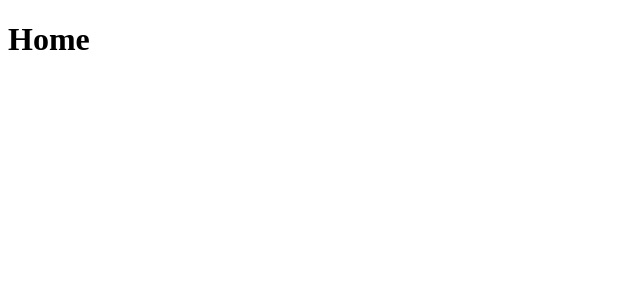
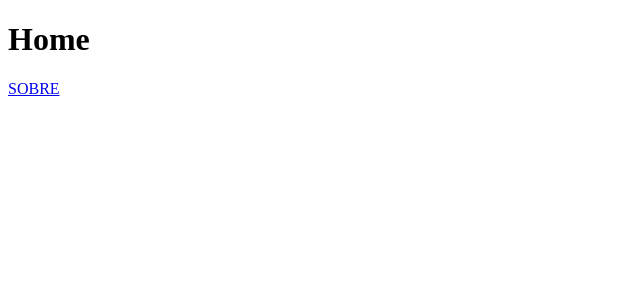
Before and after one commit to philmottin/next-api, a Next.js app: page / in a window 1280 px wide. Shown: the top 300 px of the page, without its empty margins (0-640 px from the left). Built offline with nearby package versions, Linux system fonts and the light colour scheme.

Commit message:
teste do nextJS Link

```diff
--- a/pages/index.js
+++ b/pages/index.js
@@ -1,7 +1,12 @@
-
+import Link from 'next/link';
 
 function Home() {
-    return <h1>Home</h1>
+    return (<div>
+        <h1>Home</h1>
+        <Link href="/sobre">
+            <a>SOBRE</a>
+        </Link>
+    </div>)
 }
 
 export default Home
```
Also changed, not shown: pages/sobre.js (added, +12 -0 lines).
